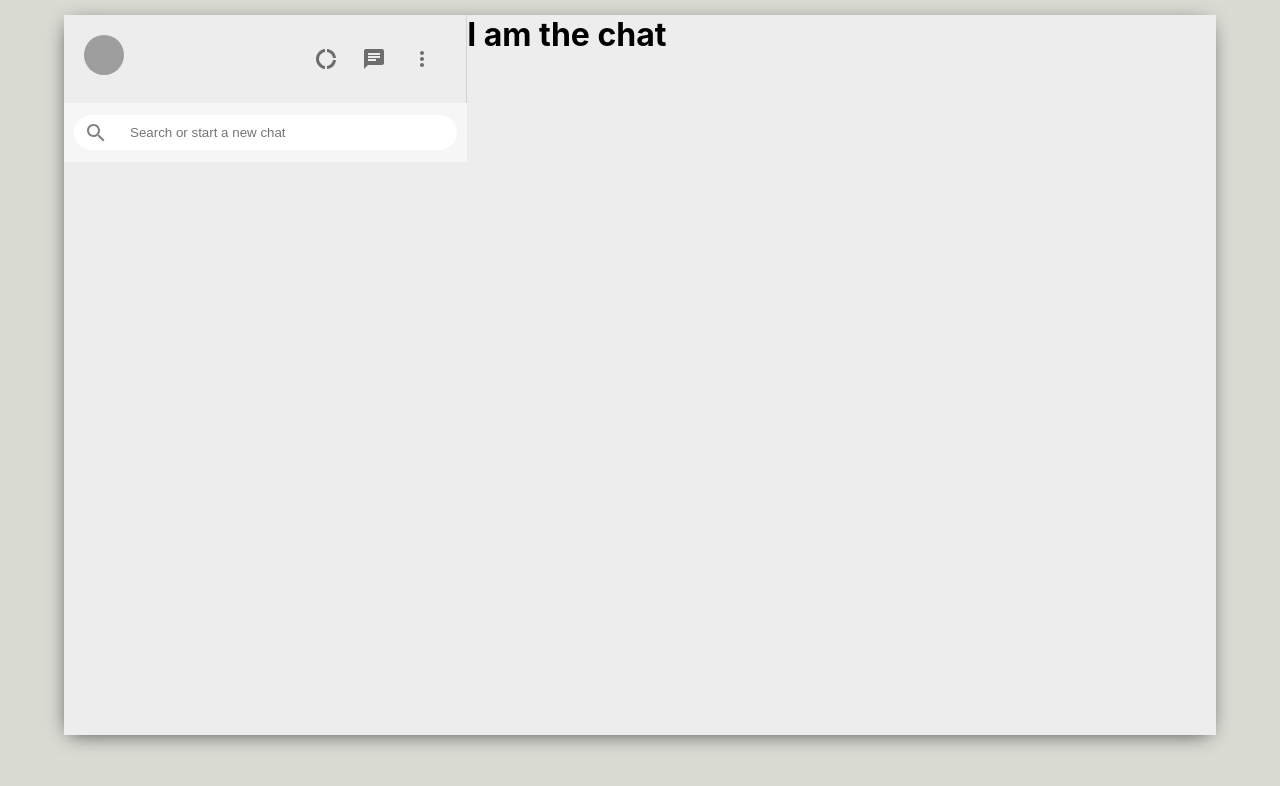
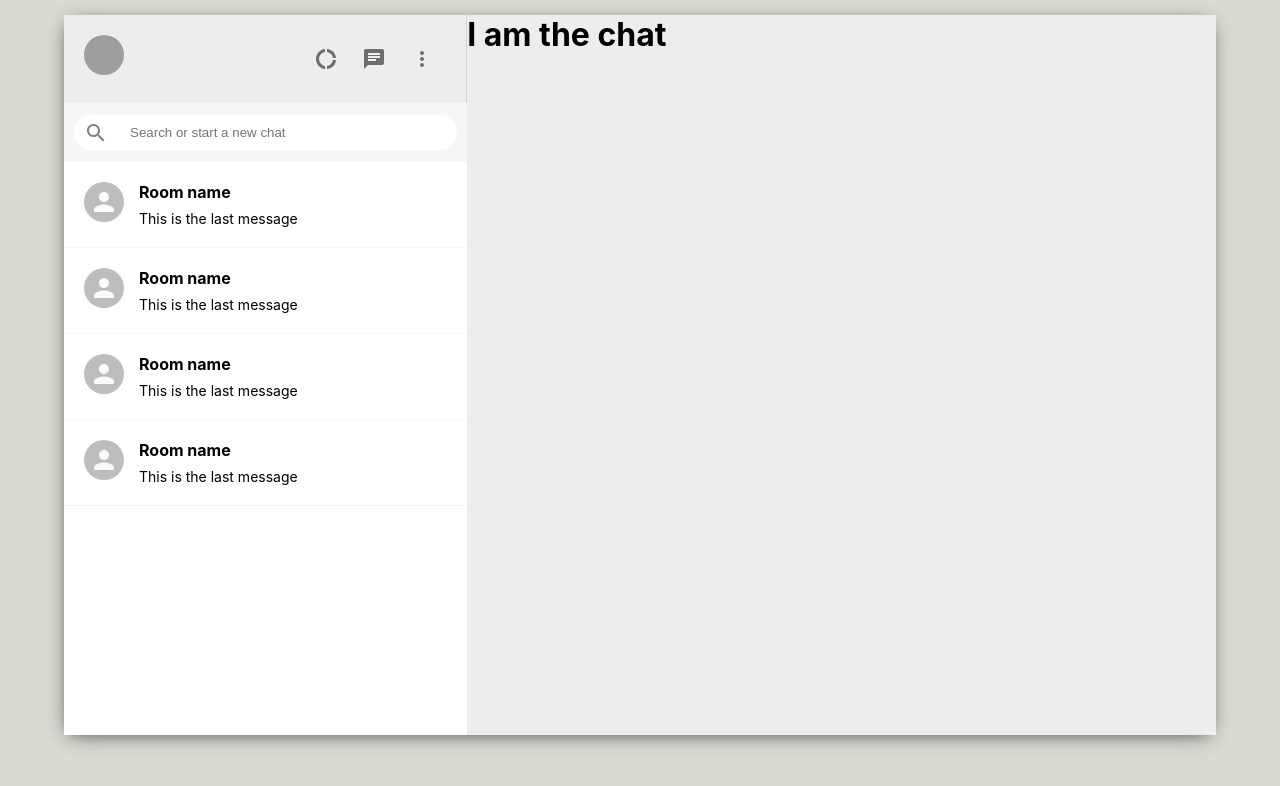
Before and after one commit to HenriqueACF/Whatsapp-whith-MERN, a React (Create React App) app: page / in a window 1280 px wide. Shown: the top 786 px of the page. Built offline with nearby package versions, Linux system fonts and the light colour scheme; grey boxes are pictures that could not be loaded.

Commit message:
sidebar chats

```diff
--- a/src/Sidebar.css
+++ b/src/Sidebar.css
@@ -50,3 +50,9 @@
     outline-width: 0;
     margin-left: 10px;
 }
+
+.sidebar__chats{
+    flex: 1;
+    background-color: #FFF;
+    overflow:scroll;
+}
--- a/src/Sidebar.js
+++ b/src/Sidebar.js
@@ -7,6 +7,9 @@
 import MoreVertIcon from '@material-ui/icons/MoreVert';
 import { Avatar, IconButton} from '@material-ui/core';
 import { SearchOutlined } from '@material-ui/icons';
+
+//components
+import SidebarChat from './SidebarChat';
 
 function Sidebar() {
   return(
@@ -34,6 +37,13 @@
                   <input type="text" placeholder="Search or start a new chat"/>
               </div>
           </div>
+
+          <div className="sidebar__chats">
+                <SidebarChat />
+                <SidebarChat />
+                <SidebarChat />
+                <SidebarChat />
+          </div>
       </div>
   );
 }
--- /dev/null
+++ b/src/SidebarChat.css
@@ -0,0 +1,23 @@
+.sidebarChat{
+    display:flex;
+    padding:20px;
+    cursor:pointer;
+    border-bottom: 1px solid #f6f6f6;
+}
+
+.sidebarChat:hover{
+    background-color: #ebebeb;
+}
+
+.sidebarChat__info > h2{
+    font-size:16px;
+    margin-bottom: 8px;
+}
+
+.sidebarChat__info > p{
+    font-size: 14px;
+}
+
+.sidebarChat__info{
+    margin-left: 15px;
+}
--- /dev/null
+++ b/src/SidebarChat.js
@@ -0,0 +1,17 @@
+import React from 'react';
+import './SidebarChat.css';
+import { Avatar } from '@material-ui/core';
+
+function SidebarChats() {
+  return (
+    <div className="sidebarChat">
+        <Avatar />
+        <div className="sidebarChat__info">
+            <h2>Room name</h2>
+            <p>This is the last message</p>
+        </div>
+    </div>
+  );
+}
+
+export default SidebarChats;
```
